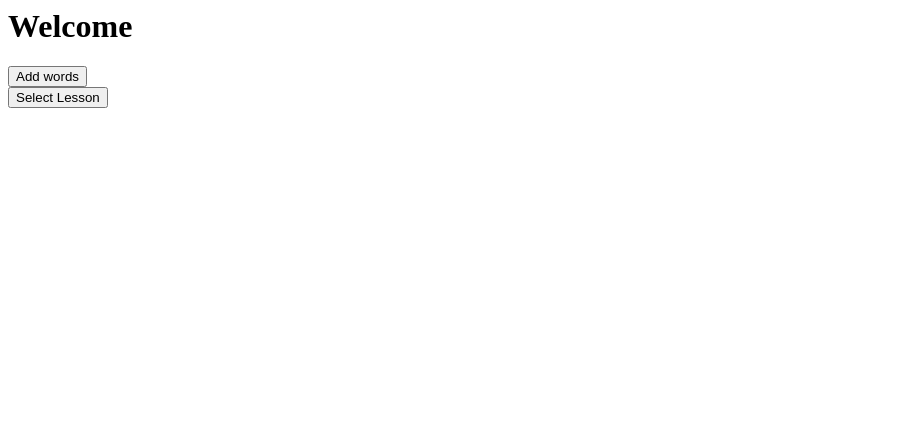
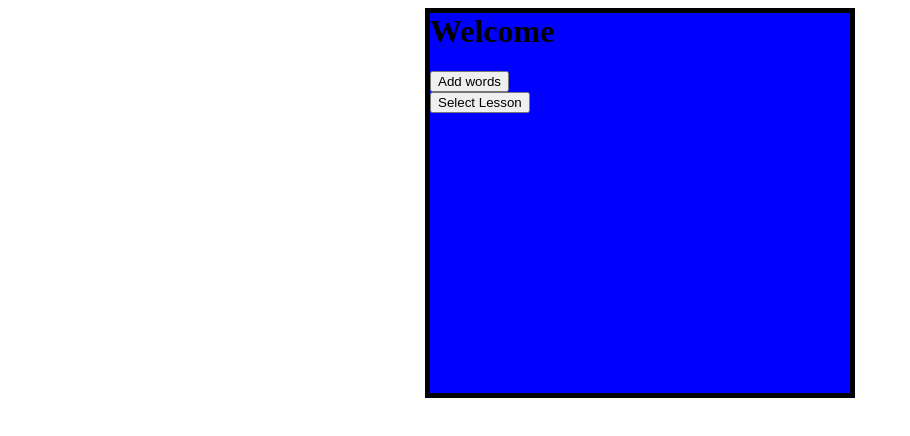
Before and after one commit to szabgab/memorize-words, a plain HTML site: page app/index.html in a window 1280 px wide. Shown: the whole page, without its empty margins (0-910 px from the left). Drawn offline with Linux system fonts and the light colour scheme.

Commit message:
overlapping pages

```diff
--- a/app/css/words.css
+++ b/app/css/words.css
@@ -2,8 +2,51 @@ body {
    background-color: white;
 }
 
-body div {
+body div div {
    visibility: hidden;
+}
+
+div#viewport {
+    border: 5px solid black;
+    width: 420px;
+    height: 380px;
+    position:relative;
+    margin: 0 auto;
+    overflow: hidden;
+}
+
+div div {
+    width: 420px;
+    height: 380px;
+    position: absolute;
+    -webkit-transition: all 0.5s;
+}
+div div h1 {
+   margin-top: 0;
+}
+
+/*
+div.left div {
+    -webkit-transform: translateX(100%);
+}
+
+div.right div {
+    -webkit-transform: translateX(-100%);
+}
+*/
+
+div div:nth-child(1) {
+    background: blue;
+    left: 0;
+}
+
+div div:nth-child(2) {
+    background: red;
+    left: 0;
+}
+div div:nth-child(3) {
+    background: green;
+    left: 0;
 }
 
 .current_page {
--- a/app/index.html
+++ b/app/index.html
@@ -5,6 +5,7 @@
   <link rel="stylesheet" href="css/words.css" type="text/css" />
 </head>
 <body>
+<div id=viewport>
 
 <div id="home_page">
 <h1>Welcome</h1>
@@ -13,7 +14,7 @@
 </div>
 
 <div id="add_words_page">
-<h2>Add words</h1>
+<h1>Add words</h1>
 <input class="home_button" type="button" value="Home" /><br />
 </div>
 
@@ -22,6 +23,8 @@
 <input class="home_button" type="button" value="Home" /><br />
 </div>
 
+</div>
+
 <script type="text/javascript" src="js/words.js"></script>
 </body>
 </html>
```
